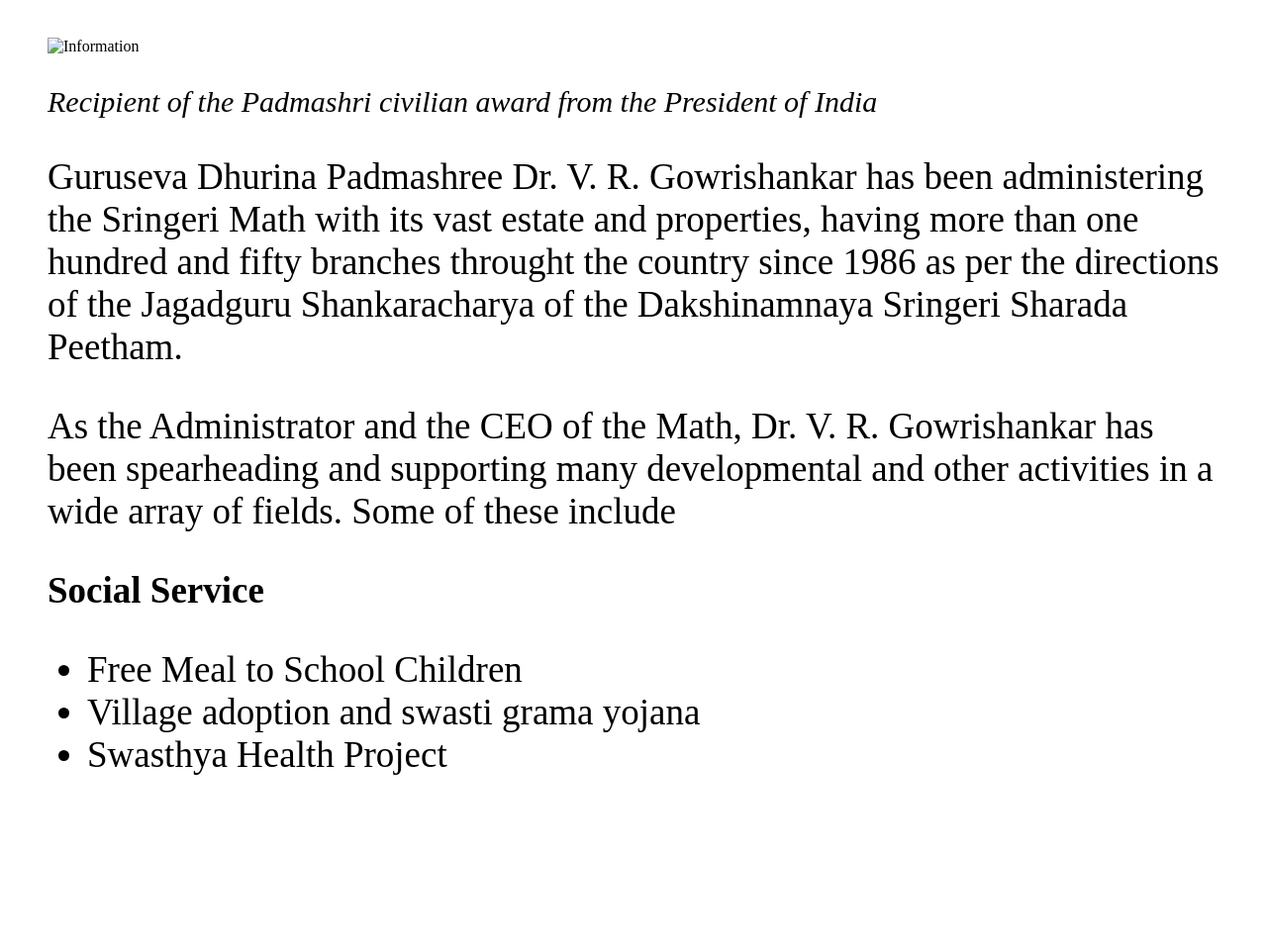
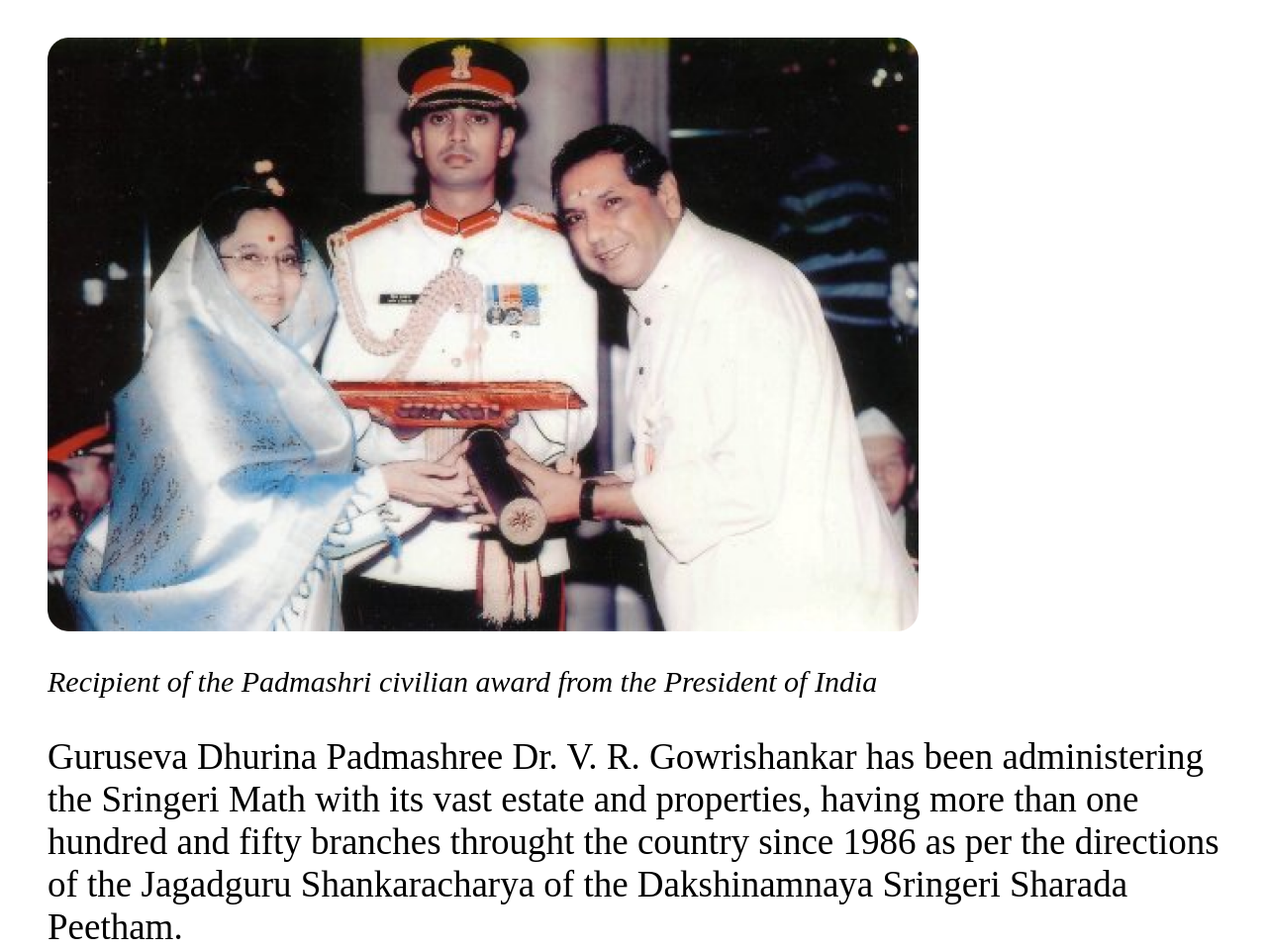
Before and after one commit to nikhilgharate/CEOAdministrator.github.io, a plain HTML site: page index.html in a window 1280 px wide. Shown: the top 961 px of the page at 99% size. Before the commit the page ends 858 px from the top, so only its background shows below. Drawn offline with Linux system fonts and the light colour scheme.

Commit message:
Update index.html

```diff
--- a/index.html
+++ b/index.html
@@ -16,7 +16,7 @@
 
         </style>
         <div>
-            <img src="/home/nikhil/StudioProjects/temple/assets/image 67.png" alt="Information" width="880" height="600">
+            <img src="https://raw.githubusercontent.com/nikhilgharate/CEOAdministrator.github.io/main/assets/CEO.png" alt="Information" width="880" height="600">
 
             </style>
 
```
